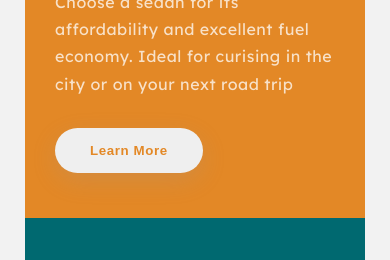
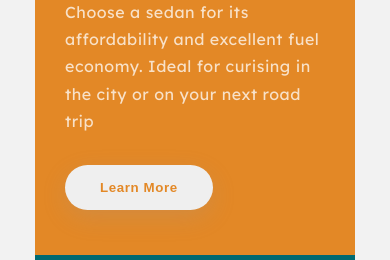
Before and after one commit to ghulamabidhassan/3-column-preview-card-component, a plain HTML site: page index.html in a window 390 px wide. Shown: the part 216-476 px from the top of the page. Drawn offline with Linux system fonts and the light colour scheme.

Commit message:
padding bottom for mobile

```diff
--- a/820px.css
+++ b/820px.css
@@ -27,11 +27,11 @@
   }
 
   .main {
-    height: 100vh;
+    height: 100%;
     width: 100%;
     display: grid;
     place-items: center;
-    padding: 25px;
+    padding: 35px;
   }
 
   .container {
```
